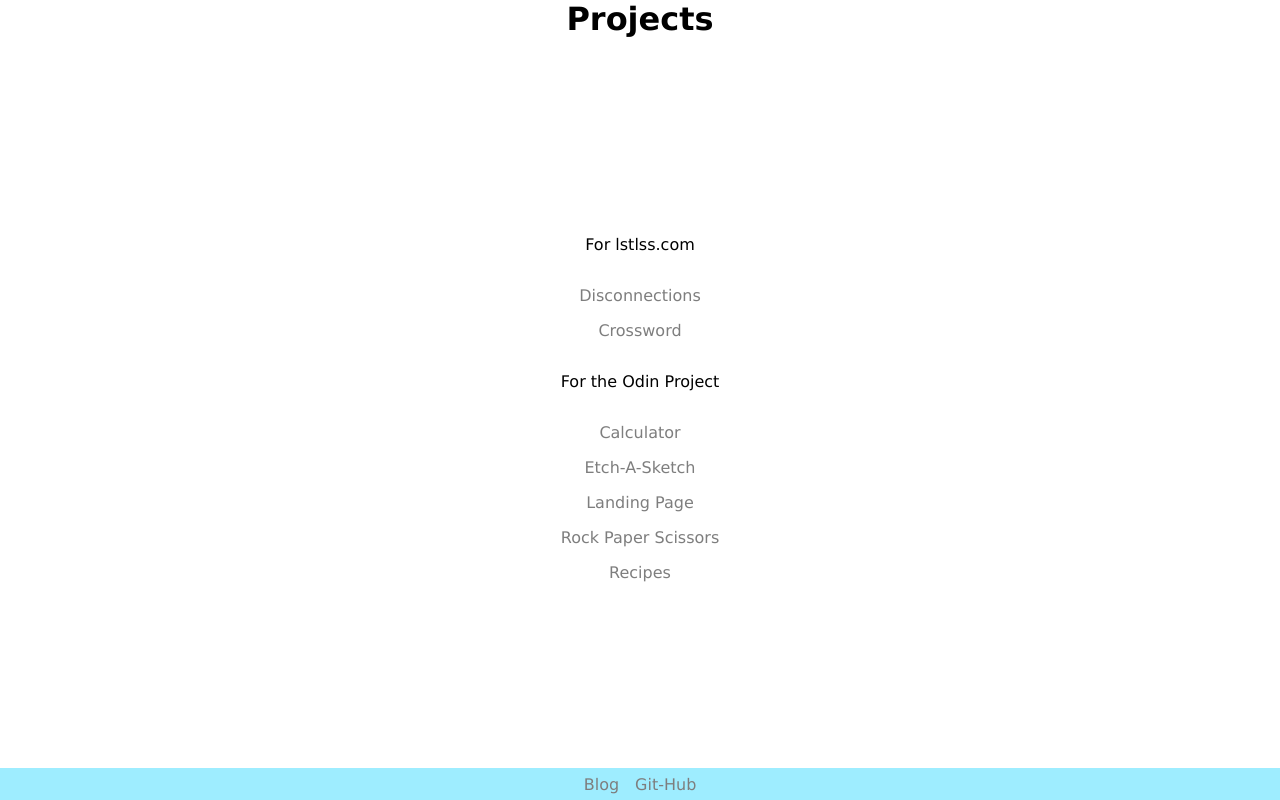
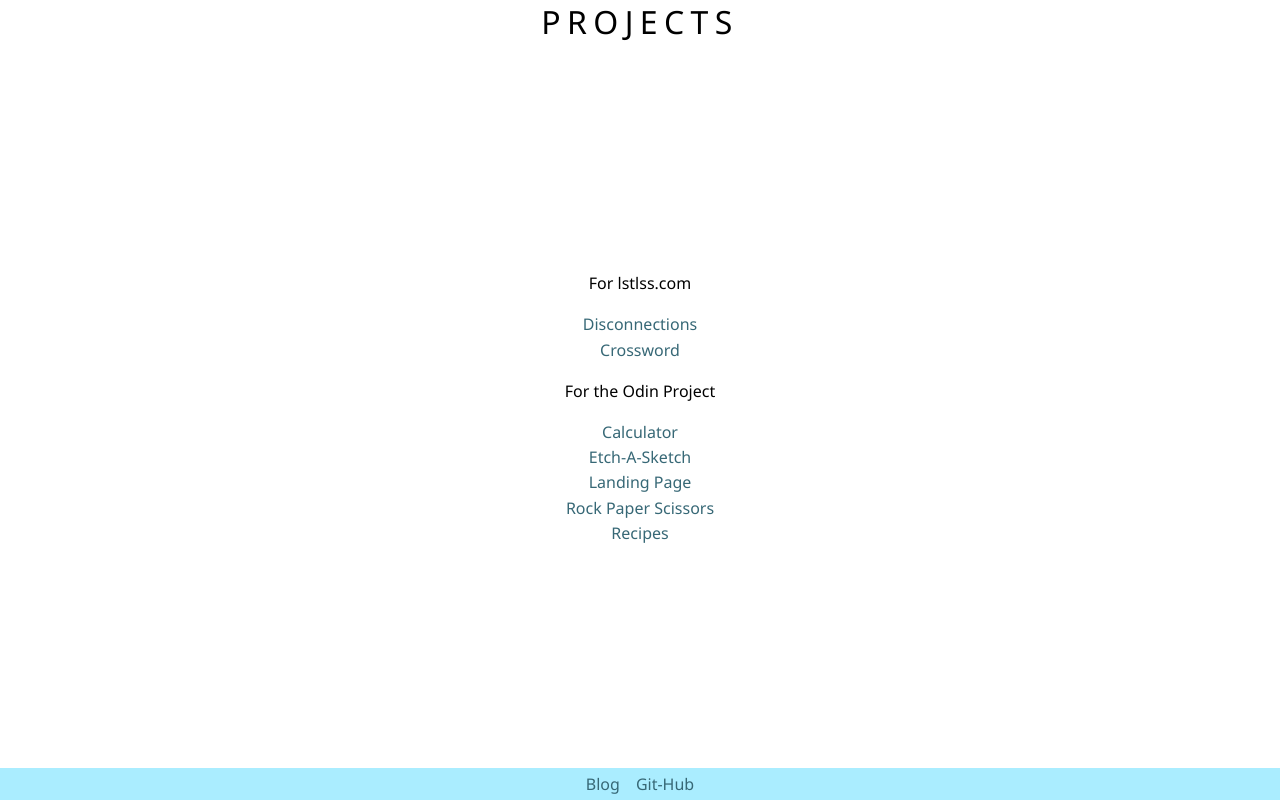
Before and after one commit to ori-des/ori-des.github.io, a plain HTML site: page codingprojects/codingprojects.html in a window 1280 px wide. Drawn offline with Linux system fonts and the light colour scheme.

Commit message:
Change style

```diff
--- a/aboutme/style.css
+++ b/aboutme/style.css
@@ -1,6 +1,6 @@
 body {
     margin: 0;
-    font-family:Verdana, Geneva, Tahoma, sans-serif;
+    font-family: 'Segoe UI', Tahoma, Geneva, Verdana, sans-serif
 }
 
 .wrapper {
@@ -39,7 +39,9 @@ a {
 }
 
 h1 {
-    margin: 0
+    margin: 0;
+    font-weight: lighter;
+    letter-spacing: 0.2em;
 }
 
 p {
--- a/codingprojects/codingprojects.html
+++ b/codingprojects/codingprojects.html
@@ -11,7 +11,7 @@
 <body>
     <div class="wrapper">
         <div class="header">
-            <h1>Projects</h1>
+            <h1>PROJECTS</h1>
         </div>
         <div class="links">
             <p>For lstlss.com</p>
--- a/codingprojects/style.css
+++ b/codingprojects/style.css
@@ -1,6 +1,6 @@
 body {
     margin: 0;
-    font-family:Verdana, Geneva, Tahoma, sans-serif;
+    font-family: 'Segoe UI', Tahoma, Geneva, Verdana, sans-serif
 }
 
 .wrapper {
@@ -28,18 +28,25 @@ body {
     flex-direction: column;
     justify-content: center;
     align-items: center;
-    gap: 1em;
+    gap: 0.2em;
     grid-area: content;
     font-size: 1em;
 }
 
 a {
     text-decoration: none;
-    color: rgb(126, 126, 126);
+    color: rgb(55, 104, 118);
+    font-weight: 300;
 }
 
 h1 {
-    margin: 0
+    margin: 0;
+    font-weight: lighter;
+    letter-spacing: 0.2em;
+}
+
+p {
+    font-weight: 400;
 }
 
 .footer {
@@ -48,6 +55,6 @@ h1 {
     align-items: center;
     grid-area: footer;
     gap: 1em;
-    background-color:rgb(158, 237, 255);
+    background-color:rgb(170, 237, 255);
     height: 2em;
 }
--- a/photography/style.css
+++ b/photography/style.css
@@ -1,6 +1,6 @@
 body {
     margin: 0;
-    font-family:Verdana, Geneva, Tahoma, sans-serif;
+    font-family: 'Segoe UI', Tahoma, Geneva, Verdana, sans-serif
 }
 
 .wrapper {
@@ -38,7 +38,9 @@ a {
 }
 
 h1 {
-    margin: 0
+    margin: 0;
+    font-weight: lighter;
+    letter-spacing: 0.2em;
 }
 
 .footer {
--- a/style.css
+++ b/style.css
@@ -27,20 +27,21 @@ body {
     display: flex;
     justify-content: center;
     align-items: center;
-    gap: 1em;
+    gap: 5em;
     grid-area: content;
-    font-size: 3em;
+    font-size: 2.5em;
 }
 
 a {
     text-decoration: none;
-    color: rgb(126, 126, 126);
-    font-weight: lighter;
+    color: rgb(0, 0, 0);
+    font-weight: 100;
 }
 
 h1 {
     margin: 0;
     font-weight: lighter;
+    letter-spacing: 2em;
 }
 
 .footer {
```
Also changed, not shown: aboutme/aboutme.html (+1 -1 lines), photography/album.html (+1 -1 lines).
